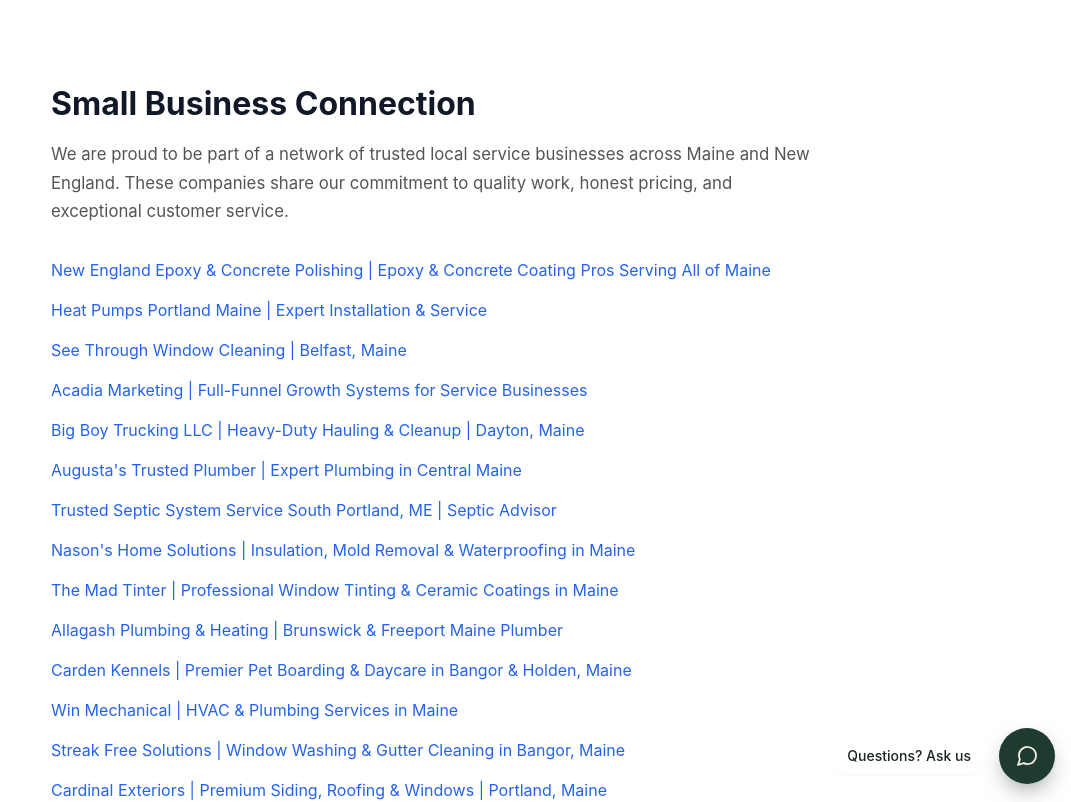
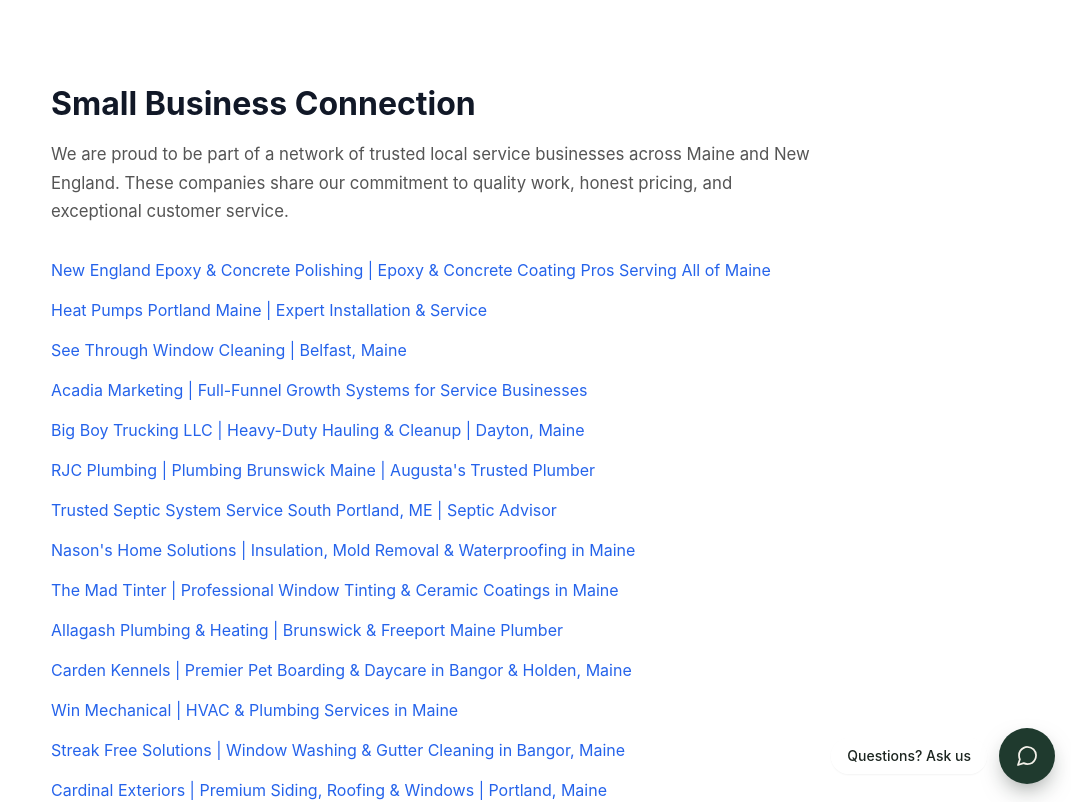
Before and after one commit to acadiamarketingmaine-hue/baserves-next, a Next.js app: page /small-business-connection in a window 1280 px wide. Shown: the top 802 px of the page, without its empty margins (209-1280 px from the left). Built offline with nearby package versions, Linux system fonts and the light colour scheme.

Commit message:
Update RJC Plumbing SBC partner link to include Plumbing Brunswick Maine

```diff
--- a/src/app/small-business-connection/page.tsx
+++ b/src/app/small-business-connection/page.tsx
@@ -49,7 +49,7 @@
             </li>
             <li key="https://www.rjcplumbing.com">
               <a href="https://www.rjcplumbing.com" target="_blank" rel="noopener noreferrer" className="text-blue-600 hover:underline">
-                Augusta&apos;s Trusted Plumber | Expert Plumbing in Central Maine
+                RJC Plumbing | Plumbing Brunswick Maine | Augusta&apos;s Trusted Plumber
               </a>
             </li>
             <li key="https://www.septicadvisor.com">
```
